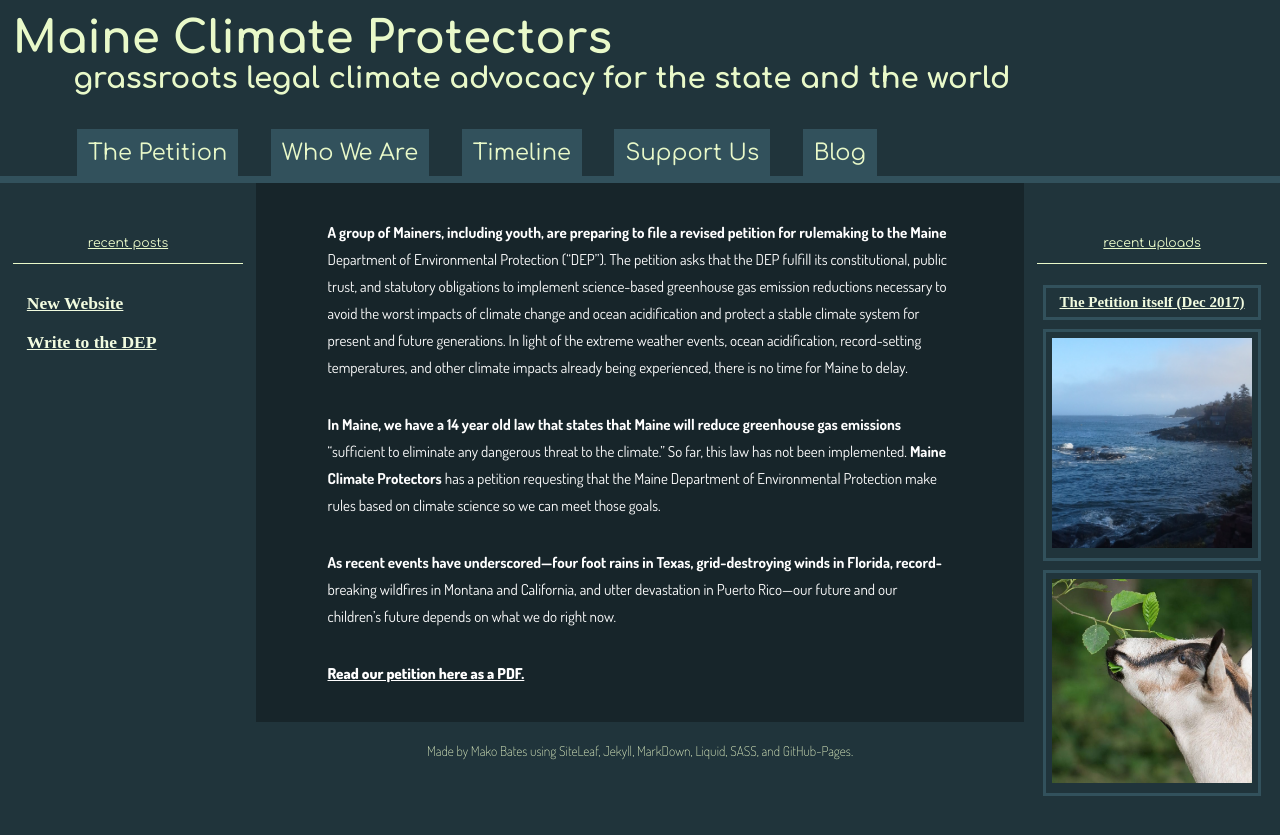
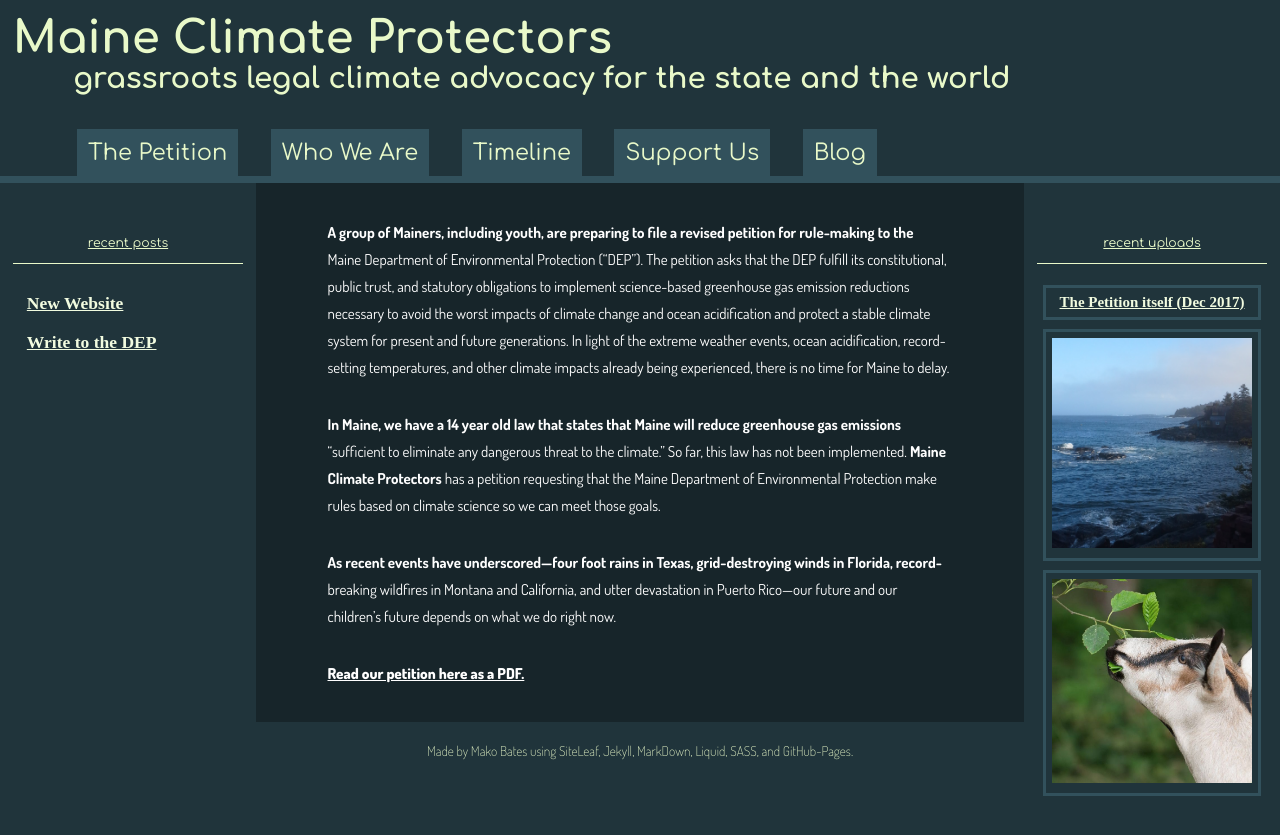
Before and after one commit to ShapeOfMatter/maine-climate-protectors, a Jekyll site: the page built from index.md, in a window 1280 px wide. Shown: the top 835 px of the page. Built offline with Jekyll 4.4.1, drawn with Linux system fonts in a browser that asks for light colours.

Commit message:
Updated Index

```diff
--- a/index.md
+++ b/index.md
@@ -4,7 +4,7 @@ date: 2017-12-05 07:35:00 -05:00
 layout: busy
 ---
 
-A group of Mainers, including youth, are preparing to file a revised petition for rulemaking to the Maine Department of Environmental Protection (“DEP”). The petition asks that the DEP fulfill its constitutional, public trust, and statutory obligations to implement science-based greenhouse gas emission reductions necessary to avoid the worst impacts of climate change and ocean acidification and protect a stable climate system for present and future generations. In light of the extreme weather events, ocean acidification, record-setting temperatures, and other climate impacts already being experienced, there is no time for Maine to delay.
+A group of Mainers, including youth, are preparing to file a revised petition for rule-making to the Maine Department of Environmental Protection (“DEP”). The petition asks that the DEP fulfill its constitutional, public trust, and statutory obligations to implement science-based greenhouse gas emission reductions necessary to avoid the worst impacts of climate change and ocean acidification and protect a stable climate system for present and future generations. In light of the extreme weather events, ocean acidification, record-setting temperatures, and other climate impacts already being experienced, there is no time for Maine to delay.
 
 In Maine, we have a 14 year old law that states that Maine will reduce greenhouse gas emissions "sufficient to eliminate any dangerous threat to the climate." So far, this law has not been implemented. **Maine Climate Protectors** has a petition requesting that the Maine Department of Environmental Protection make rules based on climate science so we can meet those goals.
 
```
